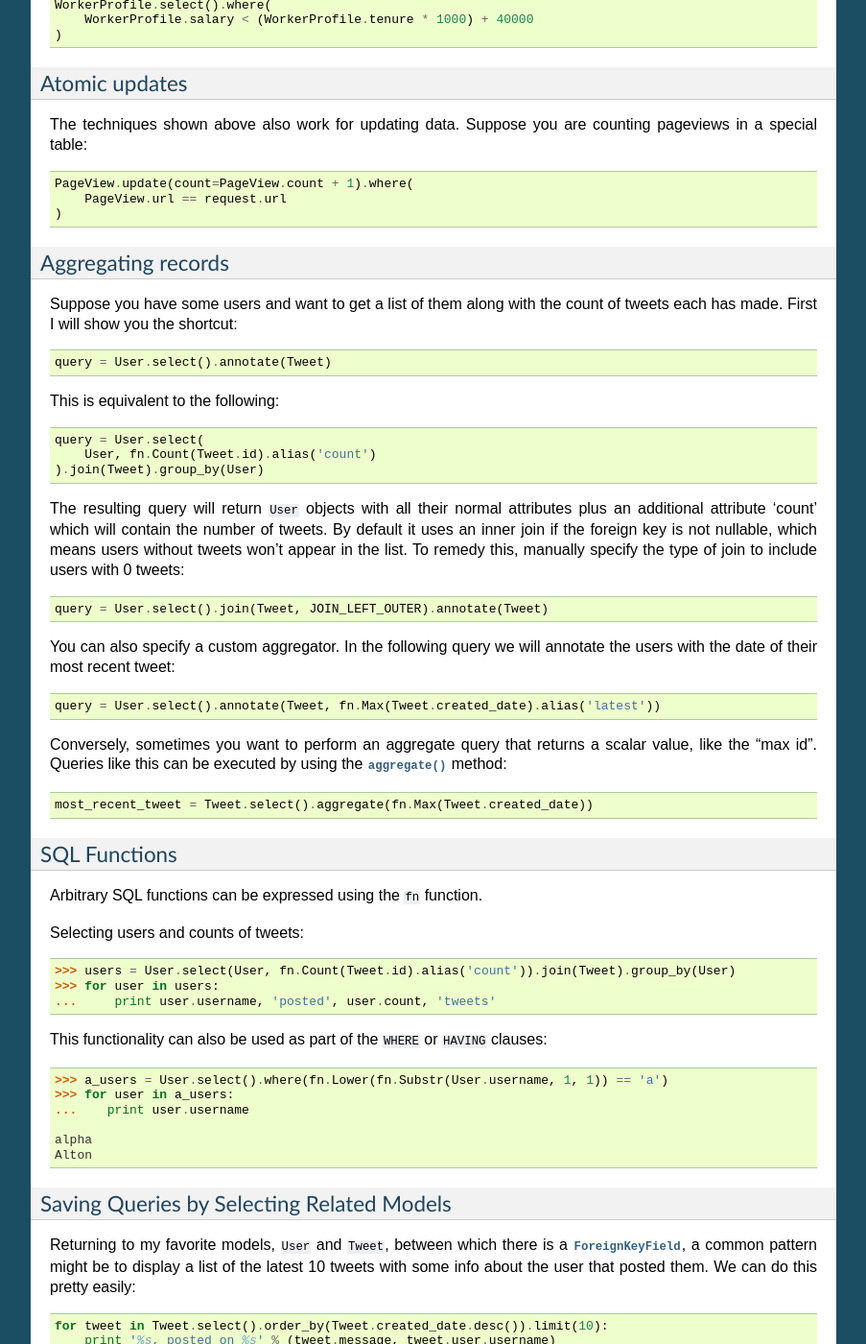
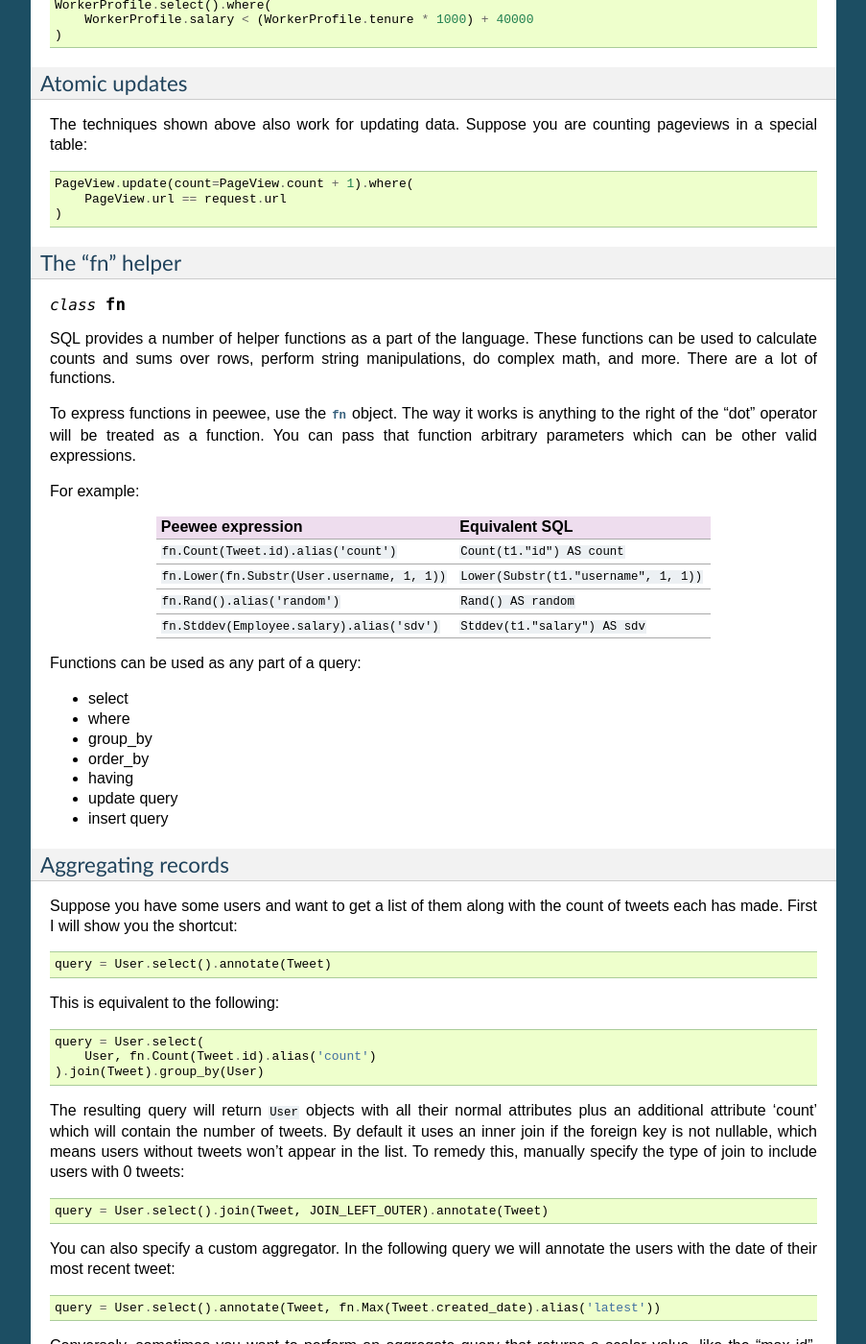
Before and after one commit to coleifer/peewee, a Sphinx documentation site: the page built from docs/peewee/querying.rst, in a window 1280 px wide and 1400 px high, scrolled down 3695 px. Shown: the whole window at 96% size, without its empty margins (198-1101 px from the left). Built offline with Sphinx 7.4.7, drawn with Linux system fonts in a browser that asks for light colours.

Commit message:
Adding notes on the fn helper

```diff
--- a/docs/peewee/querying.rst
+++ b/docs/peewee/querying.rst
@@ -260,6 +260,41 @@ are counting pageviews in a special table:
     PageView.update(count=PageView.count + 1).where(
         PageView.url == request.url
     )
+
+
+The "fn" helper
+^^^^^^^^^^^^^^^
+
+.. py:class:: fn
+
+SQL provides a number of helper functions as a part of the language.  These functions
+can be used to calculate counts and sums over rows, perform string manipulations,
+do complex math, and more.  There are a lot of functions.
+
+To express functions in peewee, use the :py:class:`fn` object.  The way it works is
+anything to the right of the "dot" operator will be treated as a function.  You can
+pass that function arbitrary parameters which can be other valid expressions.
+
+For example:
+
+============================================ ============================================
+Peewee expression                            Equivalent SQL
+============================================ ============================================
+``fn.Count(Tweet.id).alias('count')``        ``Count(t1."id") AS count``
+``fn.Lower(fn.Substr(User.username, 1, 1))`` ``Lower(Substr(t1."username", 1, 1))``
+``fn.Rand().alias('random')``                ``Rand() AS random``
+``fn.Stddev(Employee.salary).alias('sdv')``  ``Stddev(t1."salary") AS sdv``
+============================================ ============================================
+
+Functions can be used as any part of a query:
+
+* select
+* where
+* group_by
+* order_by
+* having
+* update query
+* insert query
 
 
 Aggregating records
```
